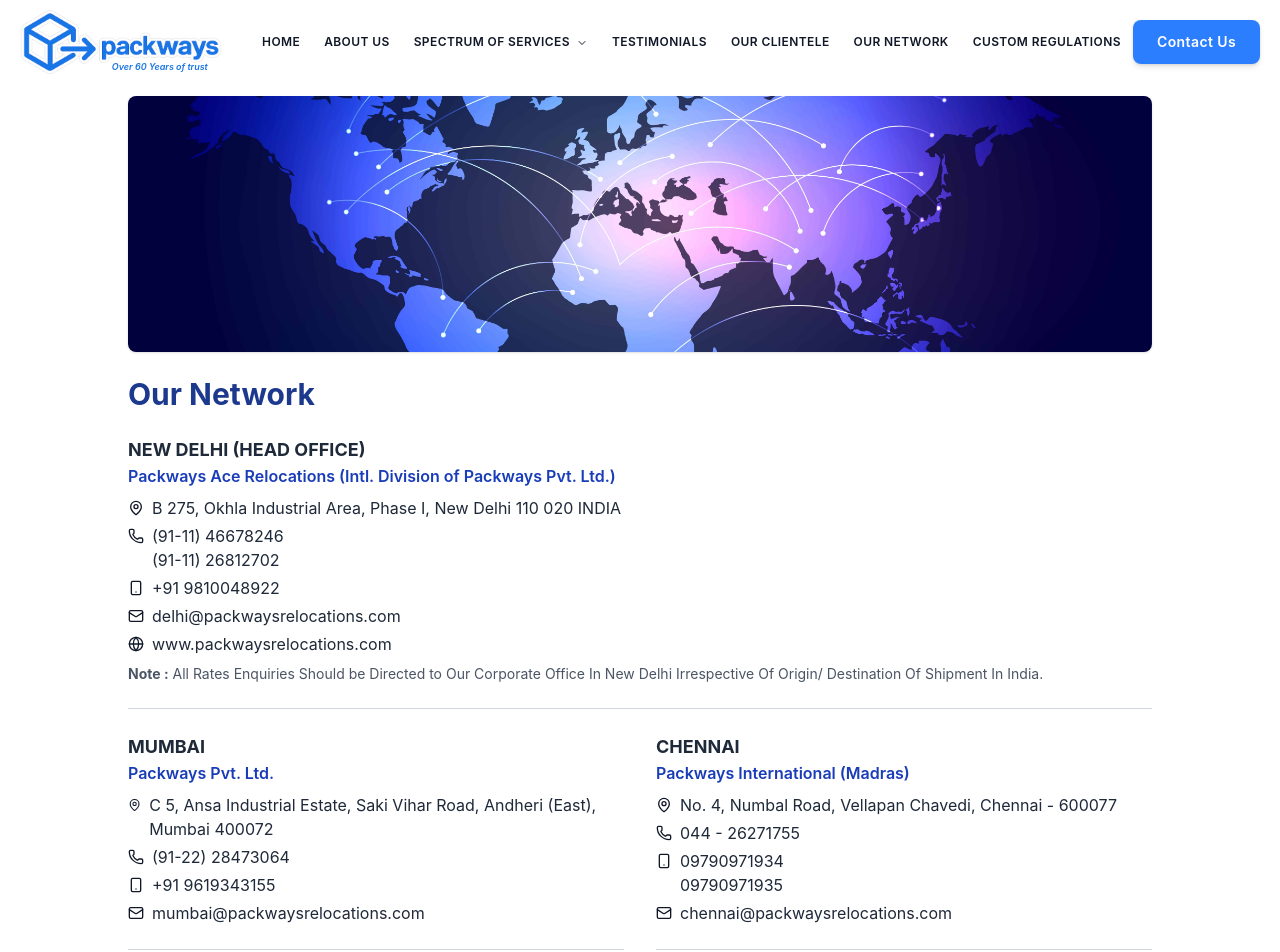
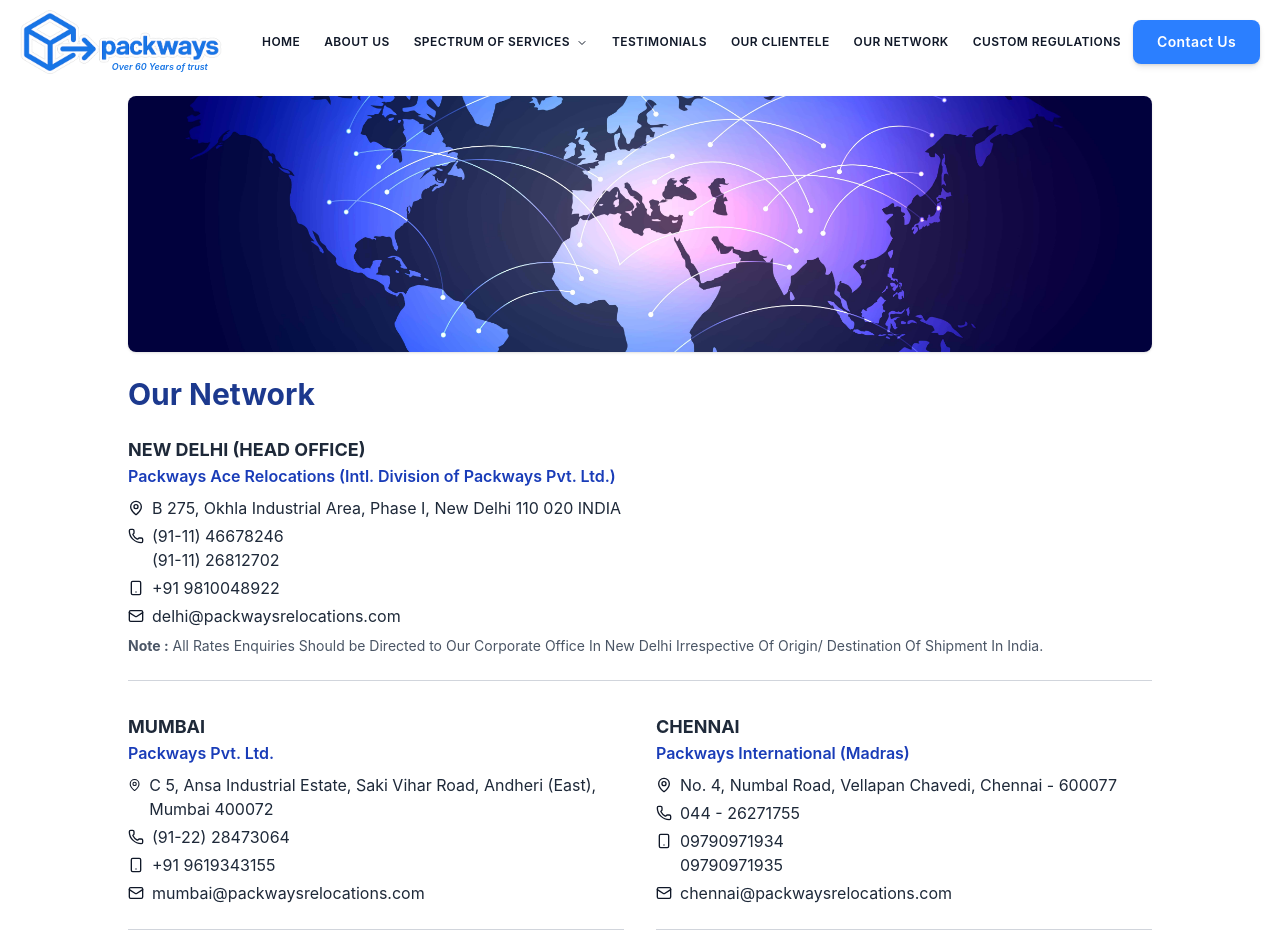
Before and after one commit to Kk-0010/packways, a React (Vite) app in the folder client/: page /our-network in a window 1280 px wide. Shown: the top 952 px of the page. Built offline with nearby package versions, Linux system fonts and the light colour scheme.

Commit message:
Our Network

```diff
--- a/client/src/constants.js
+++ b/client/src/constants.js
@@ -1,7 +1,16 @@
 import { Avatar, AvatarImage } from "@radix-ui/react-avatar";
+import { Phone, Smartphone, Mail, Globe, MapPin } from "lucide-react";
 import ISOLogo from "./assets/aboutUs/iso-logo.jpg";
 import IAMLogo from "./assets/aboutUs/iam-logo.png";
 import ARALogo from "./assets/aboutUs/ara-logo.png";
+
+export const ICONS = {
+  Phone,
+  Smartphone,
+  Mail,
+  Globe,
+  MapPin,
+};
 
 export const navItems = [
   { id: 1, label: "HOME", to: "/" },
@@ -329,7 +338,7 @@
   { src: ARALogo, alt: "ARA" },
 ];
 
-// src/constants/constants.js
+// Network Locations
 
 export const NETWORK_LOCATIONS = [
   {
--- a/client/src/pages/OurNetwork/OurNetwork.jsx
+++ b/client/src/pages/OurNetwork/OurNetwork.jsx
@@ -1,53 +1,33 @@
 // src/pages/OurNetwork/OurNetwork.jsx
 import React from "react";
 import { Link } from "react-router-dom";
-import { NETWORK_LOCATIONS } from "../../constants";
+import { NETWORK_LOCATIONS, ICONS } from "../../constants";
 import NetworkBanner from "../../assets/our-network.jpg";
-import { Phone, Smartphone, Mail, Globe, MapPin } from "lucide-react"; // Added MapPin
 
 export default function OurNetwork() {
-  return (
-    <section className="w-full min-h-screen bg-white pt-24 pb-16 px-6">
-      <div className="max-w-5xl mx-auto">
-        {/* Top Image */}
-        <img
-          src={NetworkBanner}
-          alt="Our Network"
-          className="w-full h-64 object-cover rounded-lg mb-6 shadow"
-        />
+  const { Phone, Smartphone, Mail, Globe, MapPin } = ICONS;
 
-        {/* Page Title */}
-        <h1 className="text-3xl font-bold text-blue-900 mb-6">Our Network</h1>
-
-        {/* Delhi - Full Width */}
-        <div className="border-b border-gray-300 pb-6 mb-6">
-          <h2 className="text-lg font-bold text-gray-800">
-            {NETWORK_LOCATIONS[0].city}
-          </h2>
-          <p className="text-blue-800 font-semibold">
-            {NETWORK_LOCATIONS[0].company}
-          </p>
-
-          {/* Address with MapPin icon */}
+  const Address = ({ address }) => (
     <p className="flex items-start gap-2 mt-2">
       <MapPin size={16} className="mt-1" />
       <Link
         to={`https://www.google.com/maps/search/?api=1&query=${encodeURIComponent(
-                NETWORK_LOCATIONS[0].address
+          address
         )}`}
         target="_blank"
         rel="noopener noreferrer"
         className="text-gray-800 hover:text-blue-800"
       >
-              {NETWORK_LOCATIONS[0].address}
+        {address}
       </Link>
     </p>
+  );
 
-          {/* Tel (stacked like mobile if multiple numbers) */}
+  const PhoneNumbers = ({ numbers }) => (
     <div className="flex items-start gap-2 mt-1">
       <Phone size={16} className="mt-1" />
       <div className="flex flex-col">
-              {NETWORK_LOCATIONS[0].tel.split(",").map((num, i) => (
+        {numbers.split(",").map((num, i) => (
           <Link
             key={i}
             to={`tel:${num.trim()}`}
@@ -58,12 +38,13 @@
         ))}
       </div>
     </div>
+  );
 
-          {/* Mobile */}
+  const MobileNumbers = ({ numbers }) => (
     <div className="flex items-start gap-2 mt-1">
       <Smartphone size={16} className="mt-1" />
       <div className="flex flex-col">
-              {NETWORK_LOCATIONS[0].mobile.split("-").map((num, i) => (
+        {numbers.split("-").map((num, i) => (
           <Link
             key={i}
             to={`tel:${num.trim()}`}
@@ -74,102 +55,67 @@
         ))}
       </div>
     </div>
+  );
 
-          {/* Email */}
+  const Email = ({ email }) => (
     <p className="flex items-center gap-2 mt-1">
       <Mail size={16} />
       <Link
-              to={`mailto:${NETWORK_LOCATIONS[0].email}`}
+        to={`mailto:${email}`}
         className="text-gray-800 hover:text-blue-800"
       >
-              {NETWORK_LOCATIONS[0].email}
+        {email}
       </Link>
     </p>
+  );
 
-          {/* Website */}
-          {NETWORK_LOCATIONS[0].website && (
+  const Website = ({ website }) =>
+    website && (
       <p className="flex items-center gap-2 mt-1">
         <Globe size={16} />
         <Link
-                to={`https://${NETWORK_LOCATIONS[0].website}`}
+          to={`https://${website}`}
           target="_blank"
           rel="noreferrer"
           className="text-gray-800 hover:text-blue-800"
         >
-                {NETWORK_LOCATIONS[0].website}
+          {website}
         </Link>
       </p>
-          )}
+    );
 
-          {/* Note */}
-          {NETWORK_LOCATIONS[0].note && (
-            <p className="mt-2 text-sm text-gray-600">
-              <strong>Note :</strong> {NETWORK_LOCATIONS[0].note}
-            </p>
-          )}
-        </div>
+  return (
+    <section className="w-full min-h-screen bg-white pt-24 pb-16 px-6">
+      <div className="max-w-5xl mx-auto">
+        <img
+          src={NetworkBanner}
+          alt="Our Network"
+          className="w-full h-64 object-cover rounded-lg mb-6 shadow"
+        />
+        <h1 className="text-3xl font-bold text-blue-900 mb-6">Our Network</h1>
 
-        {/* Mumbai & Chennai - Two Column Layout */}
+        {/* Head Office (First Location) */}
         <div className="grid grid-cols-1 md:grid-cols-2 gap-8">
-          {NETWORK_LOCATIONS.slice(1).map((location, index) => (
-            <div key={index} className="border-b border-gray-300 pb-6">
+          {NETWORK_LOCATIONS.map((location, index) => (
+            <div
+              key={index}
+              className={`border-b border-gray-300 pb-6 ${
+                index === 0 ? "md:col-span-2" : ""
+              }`}
+            >
               <h2 className="text-lg font-bold text-gray-800">
                 {location.city}
               </h2>
               <p className="text-blue-800 font-semibold">{location.company}</p>
-
-              {/* Address */}
-              <p className="flex items-start gap-2 mt-2">
-                <MapPin size={16} className="mt-1" />
-                <Link
-                  to={`https://www.google.com/maps/search/?api=1&query=${encodeURIComponent(
-                    location.address
-                  )}`}
-                  target="_blank"
-                  rel="noopener noreferrer"
-                  className="text-gray-800 hover:text-blue-800"
-                >
-                  {location.address}
-                </Link>
+              <Address address={location.address} />
+              <PhoneNumbers numbers={location.tel} />
+              <MobileNumbers numbers={location.mobile} />
+              <Email email={location.email} />
+              {location.note && (
+                <p className="mt-2 text-sm text-gray-600">
+                  <strong>Note :</strong> {location.note}
                 </p>
-
-              {/* Tel */}
-              <p className="flex items-center gap-2 mt-1">
-                <Phone size={16} />
-                <Link
-                  to={`tel:${location.tel}`}
-                  className="text-gray-800 hover:text-blue-800"
-                >
-                  {location.tel}
-                </Link>
-              </p>
-
-              {/* Mobile */}
-              <div className="flex items-start gap-2 mt-1">
-                <Smartphone size={16} className="mt-1" />
-                <div className="flex flex-col">
-                  {location.mobile.split("-").map((num, i) => (
-                    <Link
-                      key={i}
-                      to={`tel:${num.trim()}`}
-                      className="text-gray-800 hover:text-blue-800"
-                    >
-                      {num.trim()}
-                    </Link>
-                  ))}
-                </div>
-              </div>
-
-              {/* Email */}
-              <p className="flex items-center gap-2 mt-1">
-                <Mail size={16} />
-                <Link
-                  to={`mailto:${location.email}`}
-                  className="text-gray-800 hover:text-blue-800"
-                >
-                  {location.email}
-                </Link>
-              </p>
+              )}
             </div>
           ))}
         </div>
```
Lines whose indentation alone changed are shown as unchanged.
